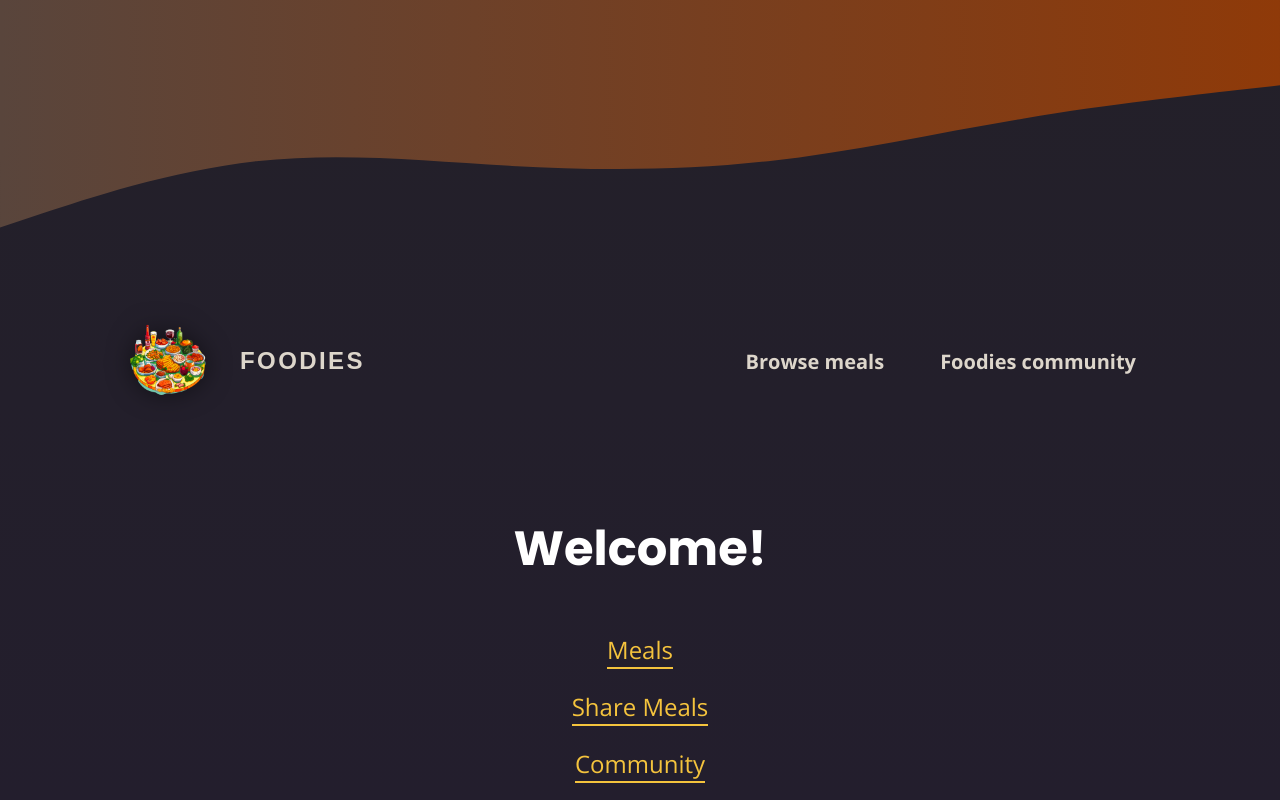
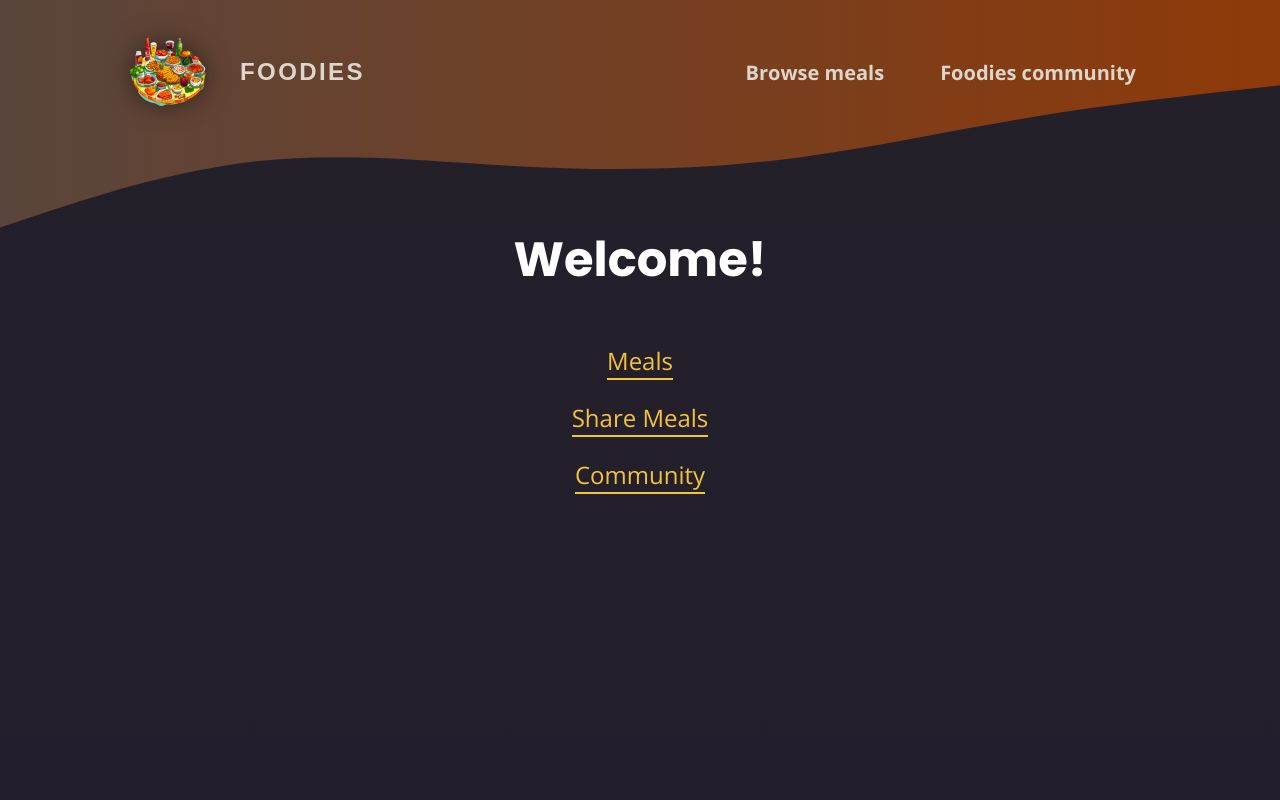
Before and after one commit to biancavlz/foodies, a Next.js app: page / in a window 1280 px wide. Built offline with nearby package versions, Linux system fonts and the light colour scheme.

Commit message:
add HeaderBackground component and styles

```diff
--- a/app/layout.tsx
+++ b/app/layout.tsx
@@ -14,26 +14,6 @@ export default function RootLayout({
   return (
     <html lang="en">
       <body>
-        <div className="header-background">
-          <svg xmlns="http://www.w3.org/2000/svg" viewBox="0 0 1440 320">
-            <defs>
-              <linearGradient id="gradient" x1="0%" y1="0%" x2="100%" y2="0%">
-                <stop
-                  offset="0%"
-                  style={{ stopColor: "#59453c", stopOpacity: "1" }}
-                />
-                <stop
-                  offset="100%"
-                  style={{ stopColor: "#8f3a09", stopOpacity: "1" }}
-                />
-              </linearGradient>
-            </defs>
-            <path
-              fill="url(#gradient)"
-              d="M0,256L48,240C96,224,192,192,288,181.3C384,171,480,181,576,186.7C672,192,768,192,864,181.3C960,171,1056,149,1152,133.3C1248,117,1344,107,1392,101.3L1440,96L1440,0L1392,0C1344,0,1248,0,1152,0C1056,0,960,0,864,0C768,0,672,0,576,0C480,0,384,0,288,0C192,0,96,0,48,0L0,0Z"
-            ></path>
-          </svg>
-        </div>
         <Header />
         {children}
       </body>
--- a/components/Header.tsx
+++ b/components/Header.tsx
@@ -3,9 +3,12 @@ import Image from "next/image";
 
 import Logo from "@/assets/logo.png";
 import styles from "./Header.module.css";
+import HeaderBackground from "./HeaderBackground";
 
 function Header() {
   return (
+    <>
+      <HeaderBackground />
       <header className={styles.header}>
         <Link href="/" className={styles.logo}>
           <Image src={Logo} alt="Logo" priority />
@@ -23,6 +26,7 @@ function Header() {
           </ul>
         </nav>
       </header>
+    </>
   );
 }
 
--- /dev/null
+++ b/components/HeaderBackground.module.css
@@ -0,0 +1,14 @@
+.header-background {
+  position: absolute;
+  width: 100%;
+  height: 320px;
+  top: 0;
+  left: 0;
+  z-index: -1;
+}
+
+.header-background svg {
+  display: block;
+  width: 100%;
+  height: auto;
+}
--- /dev/null
+++ b/components/HeaderBackground.tsx
@@ -0,0 +1,28 @@
+import styles from "./HeaderBackground.module.css";
+
+function HeaderBackground() {
+  return (
+    <div className={styles["header-background"]}>
+      <svg xmlns="http://www.w3.org/2000/svg" viewBox="0 0 1440 320">
+        <defs>
+          <linearGradient id="gradient" x1="0%" y1="0%" x2="100%" y2="0%">
+            <stop
+              offset="0%"
+              style={{ stopColor: "#59453c", stopOpacity: "1" }}
+            />
+            <stop
+              offset="100%"
+              style={{ stopColor: "#8f3a09", stopOpacity: "1" }}
+            />
+          </linearGradient>
+        </defs>
+        <path
+          fill="url(#gradient)"
+          d="M0,256L48,240C96,224,192,192,288,181.3C384,171,480,181,576,186.7C672,192,768,192,864,181.3C960,171,1056,149,1152,133.3C1248,117,1344,107,1392,101.3L1440,96L1440,0L1392,0C1344,0,1248,0,1152,0C1056,0,960,0,864,0C768,0,672,0,576,0C480,0,384,0,288,0C192,0,96,0,48,0L0,0Z"
+        ></path>
+      </svg>
+    </div>
+  );
+}
+
+export default HeaderBackground;
```
Lines whose indentation alone changed are shown as unchanged.
